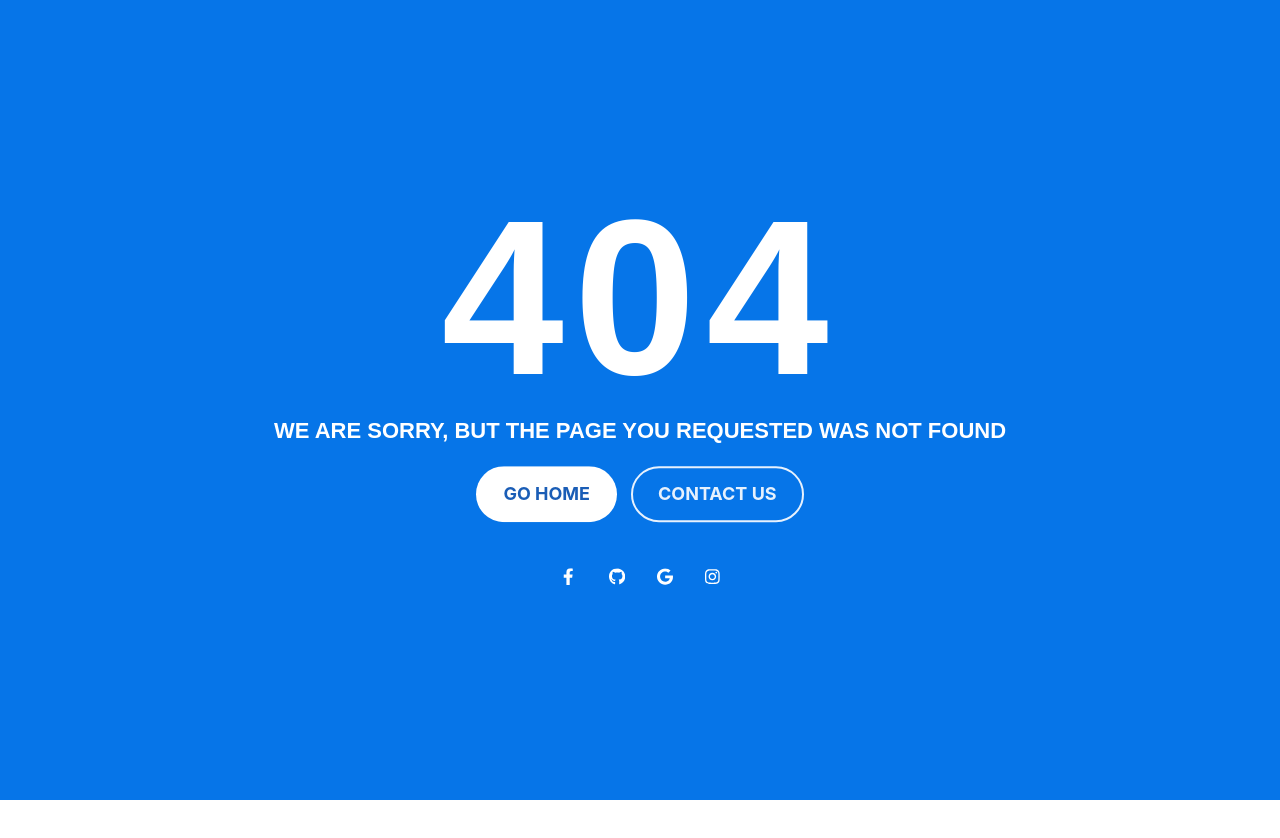
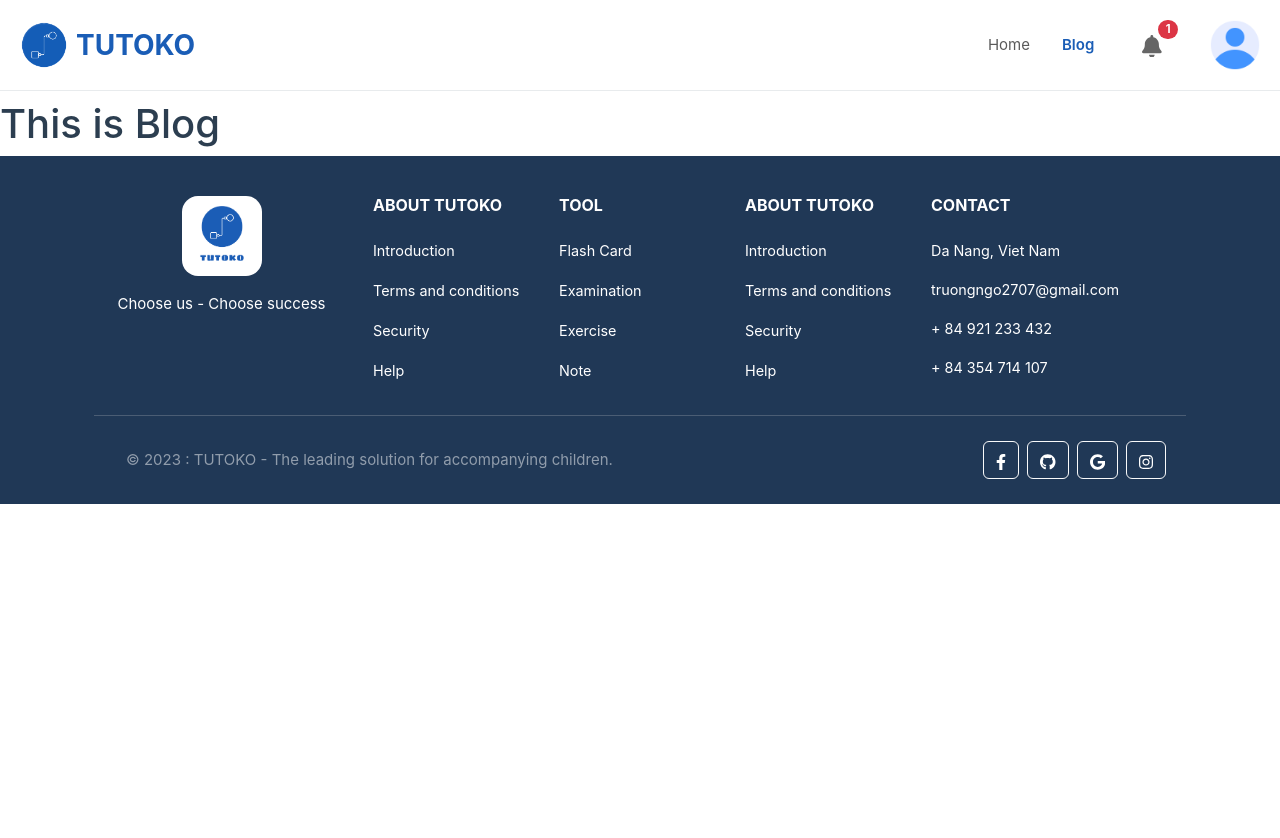
Before and after one commit to NgoMauTruongQB/node-vue-project-tutoko, a Vue app in the folder client/: page /blog in a window 1280 px wide. Before the commit this address led to /404. Shown: the top 838 px of the page. Before the commit the page ends 800 px from the top, so only its background shows below. Built offline with nearby package versions, Linux system fonts and the light colour scheme; data requests are answered from the project's data file; a web font is replaced by a local one; what @ckeditor/ckeditor5-vue would draw is missing.

Commit message:
create server

```diff
--- a/client/src/components/partials/SiteNavbar.vue
+++ b/client/src/components/partials/SiteNavbar.vue
@@ -33,7 +33,7 @@
                         <hr class="dropdown-divider mx-2">
 
                         <li class="nav-item nav-right" @click="handleHide">
-                            <router-link to="/new-post" class="nav-link nav-title" :class="{ active: isActive('/blog') }"> Blog </router-link>
+                            <router-link to="/blog" class="nav-link nav-title" :class="{ active: isActive('/blog') }"> Blog </router-link>
                         </li>
                         <hr class="dropdown-divider mx-2">
 
@@ -104,7 +104,7 @@
                                     </router-link>
                                 </li>
                                 <li @click="handleHide">
-                                    <router-link to="/" class="dropdown-item item-selection py-2" :class="{ active: isActive('') }">
+                                    <router-link to="/new-post" class="dropdown-item item-selection py-2" :class="{ active: isActive('') }">
                                         Write a blog
                                     </router-link>
                                 </li>
--- a/client/src/router/index.js
+++ b/client/src/router/index.js
@@ -11,6 +11,7 @@ import RegisterView from '../views/authentication/RegisterView.vue'
 import ForgotPasswordView from "../views/authentication/ForgotPasswordView.vue"
 import ResetPasswordView from '../views/authentication/ResetPasswordView.vue'
 import NewPostView from '../views/user/blog/NewPostView.vue'
+import BlogView from '../views/user/blog/BlogView.vue'
 
 import DashboardView from '../views/admin/DashboardView.vue'
 
@@ -25,10 +26,10 @@ const routes =  [
     { path: '/flash-cards/:cardsId/home', name: 'FlashCards', component:  FlashCardHomeView },
     { path: '/new-post', component: NewPostView },
     { path: '/', component: HomeView },
+    { path: '/blog', name: 'blog', component: BlogView},
     { path: '/manager', name: 'manager', redirect: { name: 'dashboard'},
         children: [
             { path: 'dashboard', name: 'dashboard', component: DashboardView, meta: { layout: 'ManagerLayout' } },
-
         ]
     },
     { path: '/404', name: 'notfound', component: ErrorView, meta: { layout: 'NotFoundLayout'} },
--- /dev/null
+++ b/client/src/views/user/blog/BlogView.vue
@@ -0,0 +1,18 @@
+<template>
+    <div class="blog">
+        <!-- <PostBlog/> -->
+        <h1>This is Blog</h1>
+    </div>
+</template>
+
+<script>
+import PostBlog from '../../../components/blog/PostBlog.vue'
+export default {
+}
+</script>
+
+<style scoped>
+.blog {
+    margin-top: 100px;
+}
+</style>
```
